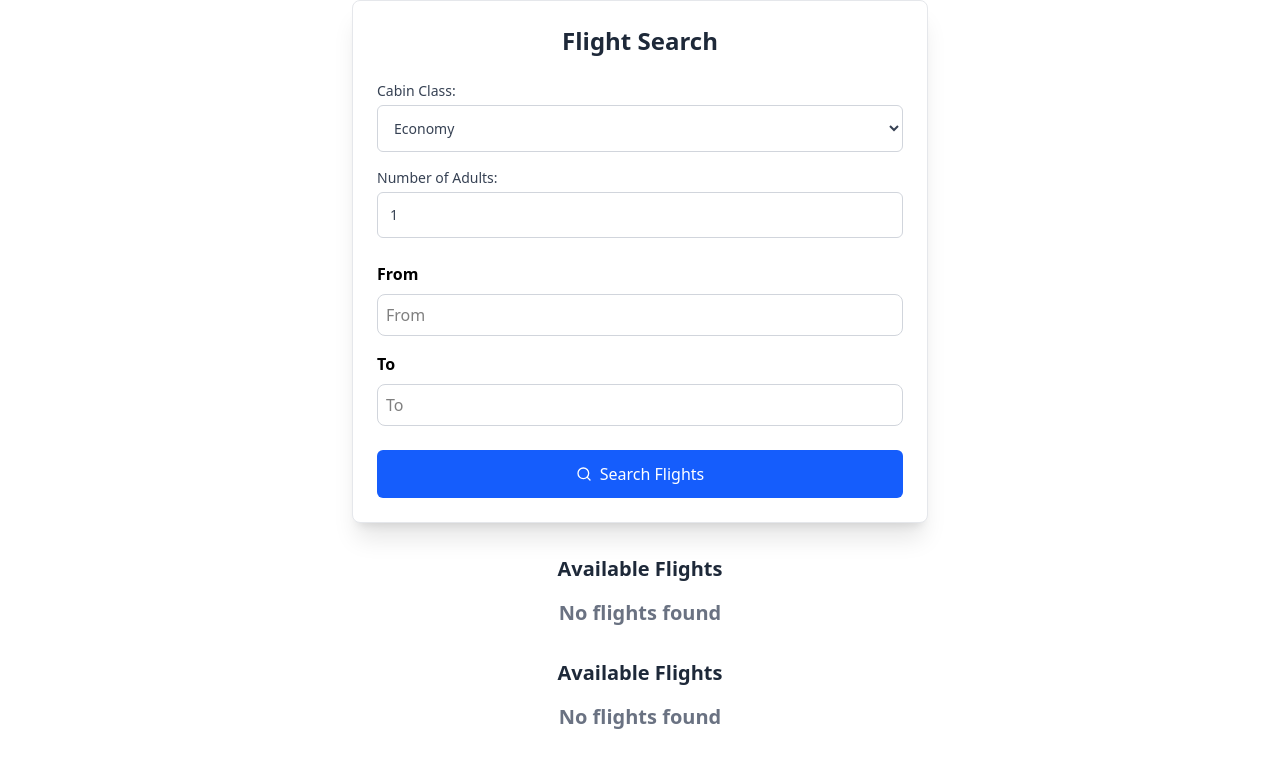
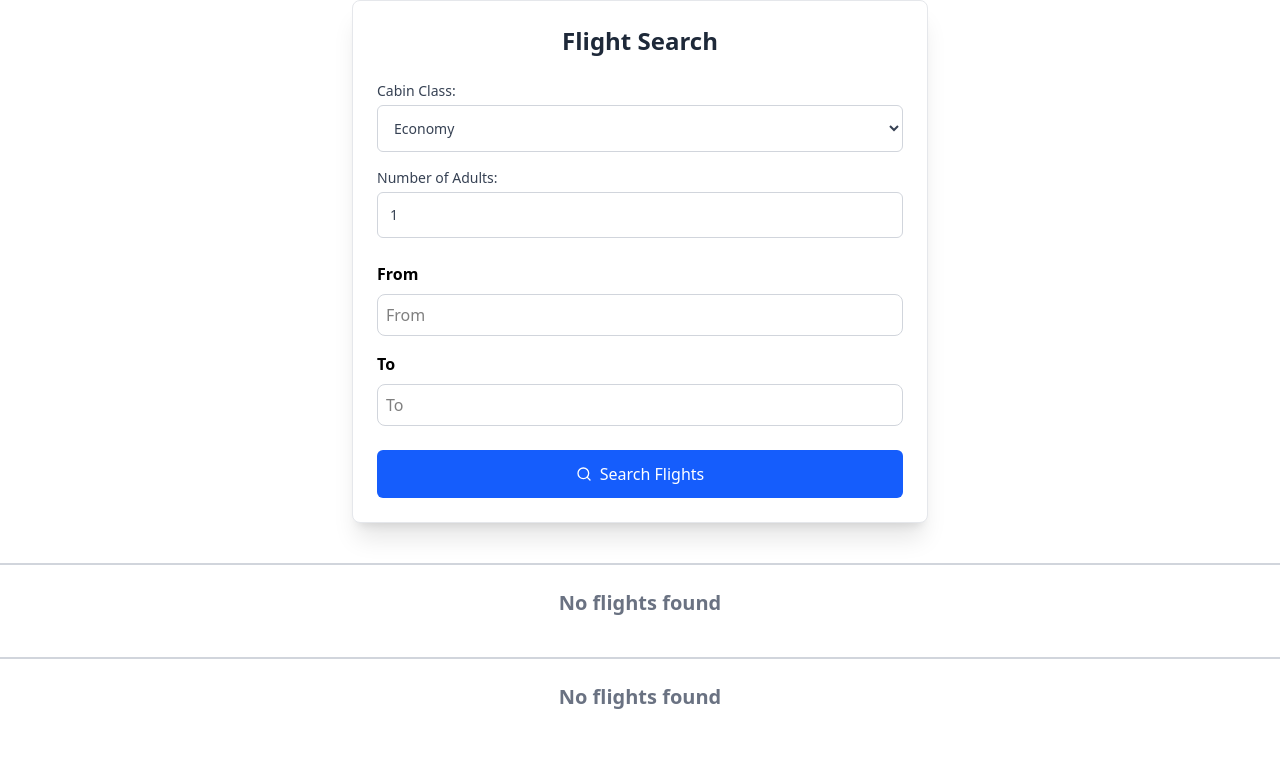
Before and after one commit to HNOONa-0/google-flights-clone, a React (Vite) app: page / in a window 1280 px wide. Shown: the top 768 px of the page. Built offline with nearby package versions, Linux system fonts and the light colour scheme.

Commit message:
add Spinner component and update FlightResults to accept title prop and display loading state

```diff
--- a/src/components/FlightResults.jsx
+++ b/src/components/FlightResults.jsx
@@ -1,19 +1,17 @@
 import FlightCard from "./FlightCard";
+import Spinner from "./Spinner";
 
-const FlightResults = ({ flights, isLoading }) => {
+const FlightResults = ({ flights, isLoading, title }) => {
   // assuming no pagination is needed
   const { destinationImageUrl, itineraries } = flights;
 
   return (
     <div className="w-full mt-8">
-      <h3 className="text-xl font-semibold text-gray-800 mb-4">
-        Available Flights
+      <h3 className="text-2xl font-bold text-center text-gray-800 mb-6 pb-2 border-b-2 border-gray-300">
+        {title}
       </h3>
-
       {isLoading ? (
-        <div className="flex justify-center items-center h-40">
-          <div className="animate-spin rounded-full h-16 w-16 border-b-4 border-blue-500"></div>
-        </div>
+        <Spinner />
       ) : !itineraries || itineraries.length === 0 ? (
         <p className="text-center text-gray-500">No flights found</p>
       ) : (
--- /dev/null
+++ b/src/components/Spinner.jsx
@@ -0,0 +1,7 @@
+const Spinner = () => (
+  <div className="flex justify-center items-center h-40">
+    <div className="animate-spin rounded-full h-16 w-16 border-b-4 border-blue-500"></div>
+  </div>
+);
+
+export default Spinner;
```
